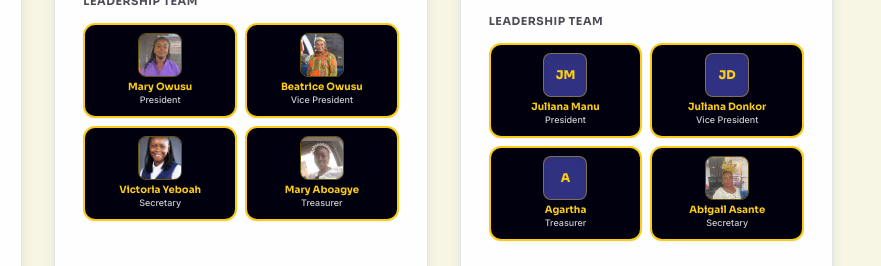
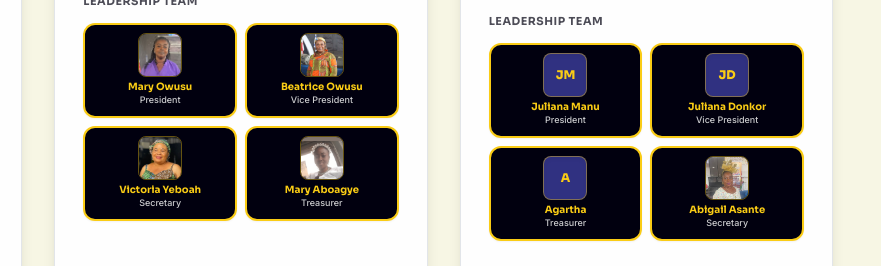
Before and after one commit to heyywillz/TWAG-Website, a website: page departments.html in a window 1280 px wide. Shown: the part 2000-2266 px from the top of the page, 399-1280 px from the left. Drawn offline with nearby package versions, Linux system fonts and the light colour scheme.

Commit message:
Update Victoria Yeboah photo to imageye___-_imgi_17_maabrafi.jpg in Women's Ministry

```diff
--- a/departments.html
+++ b/departments.html
@@ -509,7 +509,7 @@
                     </div>
                     <!-- Victoria Yeboah -->
                     <div class="flex flex-col items-center text-center p-2 rounded-xl bg-navy border-2 border-gold shadow-sm">
-                      <img src="Department Images/imageye___-_imgi_24_ceci.jpg" alt="Victoria Yeboah" class="w-11 h-11 rounded-lg object-cover mb-1 border border-gold/40">
+                      <img src="Department Images/imageye___-_imgi_17_maabrafi.jpg" alt="Victoria Yeboah" class="w-11 h-11 rounded-lg object-cover mb-1 border border-gold/40">
                       <span class="font-sora text-[10px] font-bold text-gold leading-tight truncate w-full">Victoria Yeboah</span>
                       <span class="font-inter text-[9px] text-white/80 font-medium truncate w-full">Secretary</span>
                     </div>
@@ -1518,7 +1518,7 @@
         executives: [
           { name: "Mary Owusu", role: "President", photo: "Department Images/imageye___-_imgi_15_marywm.jpg" },
           { name: "Beatrice Owusu", role: "Vice President", photo: "Department Images/imageye___-_imgi_16_bee.jpg" },
-          { name: "Victoria Yeboah", role: "Secretary", photo: "Department Images/imageye___-_imgi_24_ceci.jpg" },
+          { name: "Victoria Yeboah", role: "Secretary", photo: "Department Images/imageye___-_imgi_17_maabrafi.jpg" },
           { name: "Mary Aboagye", role: "Treasurer", photo: "Department Images/imageye___-_imgi_22_naomiserwaa treasurer.jpg" }
         ]
       },
```
